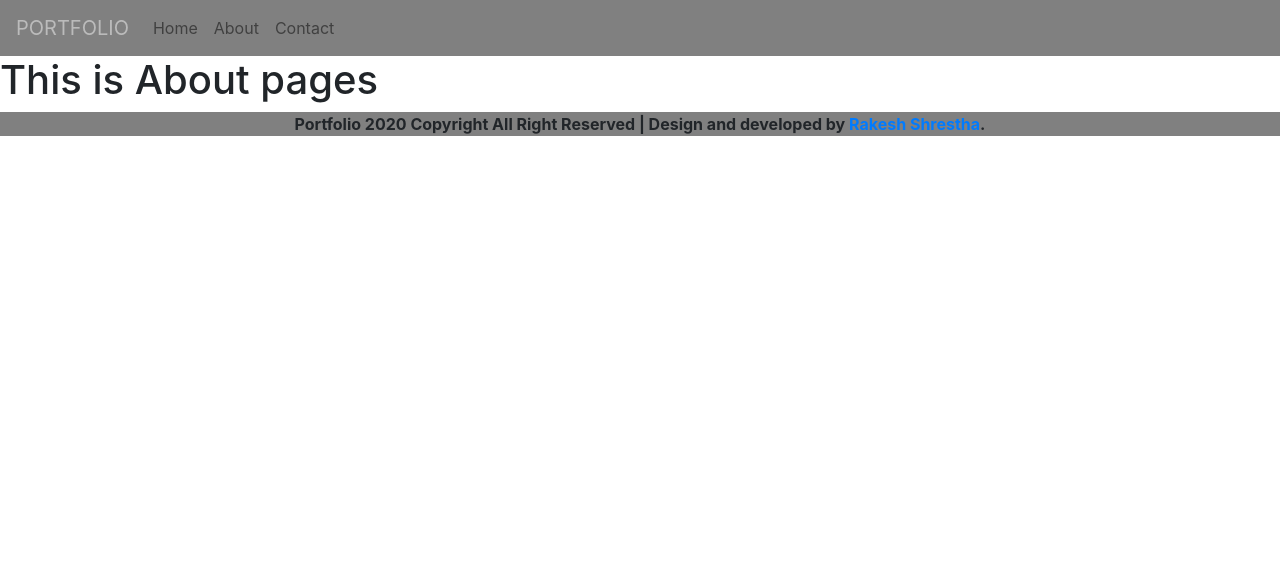
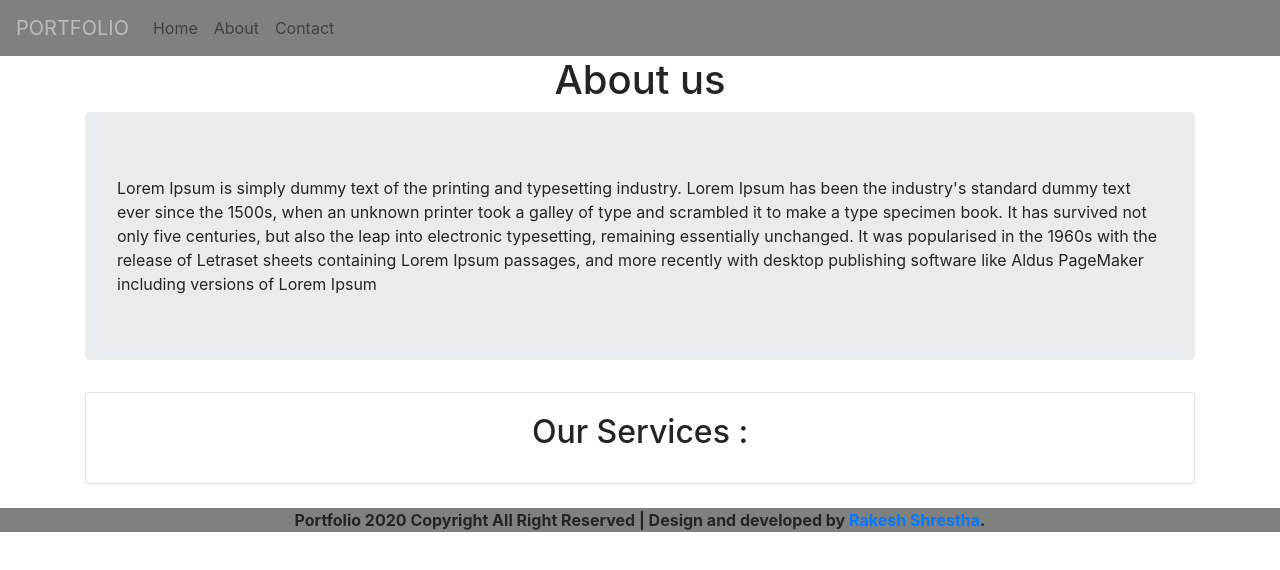
Before and after one commit to RakeshStha/React-Portfolio-A, a React (Create React App) app: page /about in a window 1280 px wide. Shown: the top 570 px of the page. Built offline with nearby package versions, Linux system fonts and the light colour scheme.

Commit message:
Third commit

```diff
--- a/src/components/About.js
+++ b/src/components/About.js
@@ -1,8 +1,35 @@
-import React from 'react'
+import React, { Component } from 'react';
+import {Container, Jumbotron, Card } from 'react-bootstrap';
+
+class data extends Component{
+    constructor(props){
+        super(props);
+        this.state = {
+
+        }
+    }
+}
 
 export const About = () => (
-    <div>
-        <h1>This is About pages</h1>
-    </div>
+
+    <Container>
+        <h1 className="text-center">About us</h1>
+        <Jumbotron>
+        Lorem Ipsum is simply dummy text of the printing and typesetting industry. Lorem Ipsum has been the industry's standard dummy text ever since the 1500s, when an unknown printer took a galley of type and scrambled it to make a type specimen book.
+        It has survived not only five centuries, but also the leap into electronic typesetting, remaining essentially unchanged. It was popularised in the 1960s with the release of Letraset sheets containing Lorem Ipsum passages, and more recently with
+        desktop publishing software like Aldus PageMaker including versions of Lorem Ipsum
+        </Jumbotron>
+        <Card>
+            <Card.Body>
+                <Card.Title><h2 className="text-center">Our Services : </h2></Card.Title>
+                <div>
+
+
+                </div>
+            </Card.Body>
+        </Card>
+        <br></br>
+        </Container>
+
 )
   export default About;
--- a/src/components/Home.js
+++ b/src/components/Home.js
@@ -10,7 +10,9 @@ export const Home = () => (
                     <h1>Hi There, </h1>
                     <h3>Welcome to my website</h3>
                     <p>
-                    Lorem Ipsum is simply dummy text of the printing and typesetting industry. Lorem Ipsum has been the industry's standard dummy text ever since the 1500s, when an unknown printer took a galley of type and scrambled it to make a type specimen book. It has survived not only five centuries, but also the leap into electronic typesetting, remaining essentially unchanged. It was popularised in the 1960s with the release of Letraset sheets containing Lorem Ipsum passages, and more recently with desktop publishing software like Aldus PageMaker including versions of Lorem Ipsum
+                    Lorem Ipsum is simply dummy text of the printing and typesetting industry. Lorem Ipsum has been the industry's standard dummy text ever since the 1500s, when an unknown printer took a galley of type and scrambled it to make a type specimen book.
+                    It has survived not only five centuries, but also the leap into electronic typesetting, remaining essentially unchanged. It was popularised in the 1960s with the release of Letraset sheets containing Lorem Ipsum passages, and more recently with
+                    desktop publishing software like Aldus PageMaker including versions of Lorem Ipsum
                     </p>
                     <h3>About Me</h3>
                     <p>
```
Also changed, not shown: src/App.js (+3 -4 lines), src/components/Services.js (added, +11 -0 lines), src/components/shared/data.js (added, +41 -0 lines).
